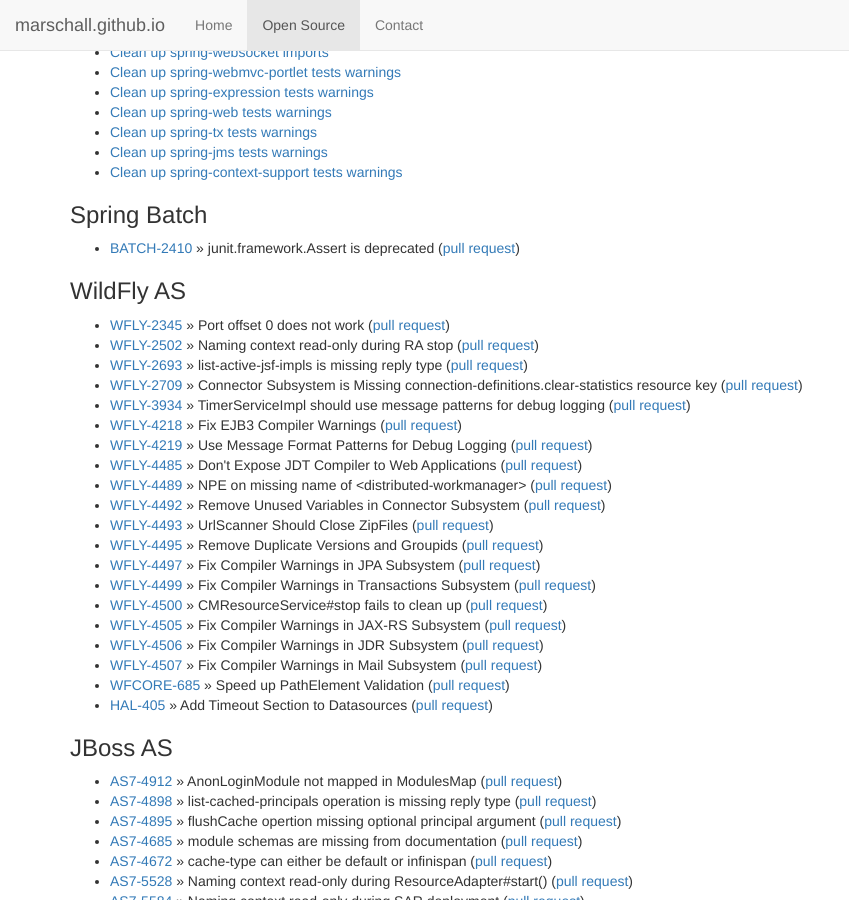
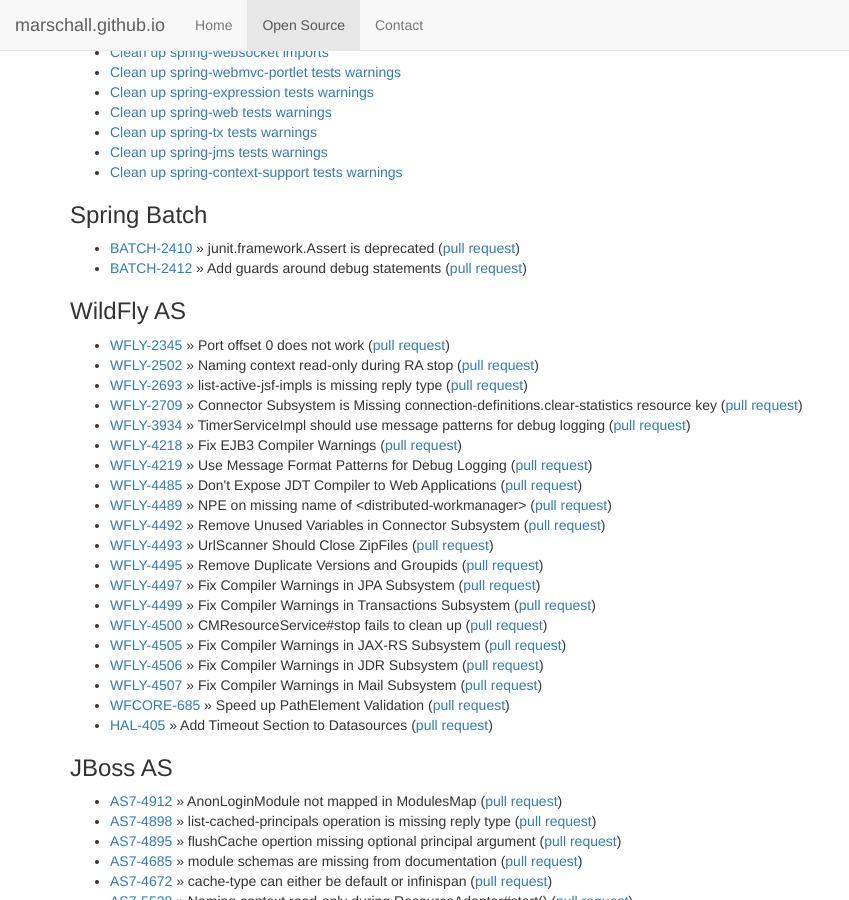
Before and after one commit to marschall/marschall.github.com, a Jekyll site: the page built from open-source.html, in a window 1280 px wide and 900 px high, scrolled down 1178 px. Shown: the whole window, without its empty margins (0-849 px from the left). Built offline with Jekyll 4.4.1, drawn with Linux system fonts in a browser that asks for light colours.

Commit message:
BATCH-2412

```diff
--- a/open-source.html
+++ b/open-source.html
@@ -88,6 +88,7 @@
 <h3>Spring Batch</h3>
 <ul>
   <li><a href="https://jira.spring.io/browse/BATCH-2410">BATCH-2410</a> &raquo; junit.framework.Assert is deprecated (<a href="https://github.com/spring-projects/spring-batch/pull/381">pull request</a>)</li>
+  <li><a href="https://jira.spring.io/browse/BATCH-2412">BATCH-2412</a> &raquo; Add guards around debug statements (<a href="https://github.com/spring-projects/spring-batch/pull/383">pull request</a>)</li>
 </ul>
 <h3>WildFly AS</h3>
 <ul>
```
